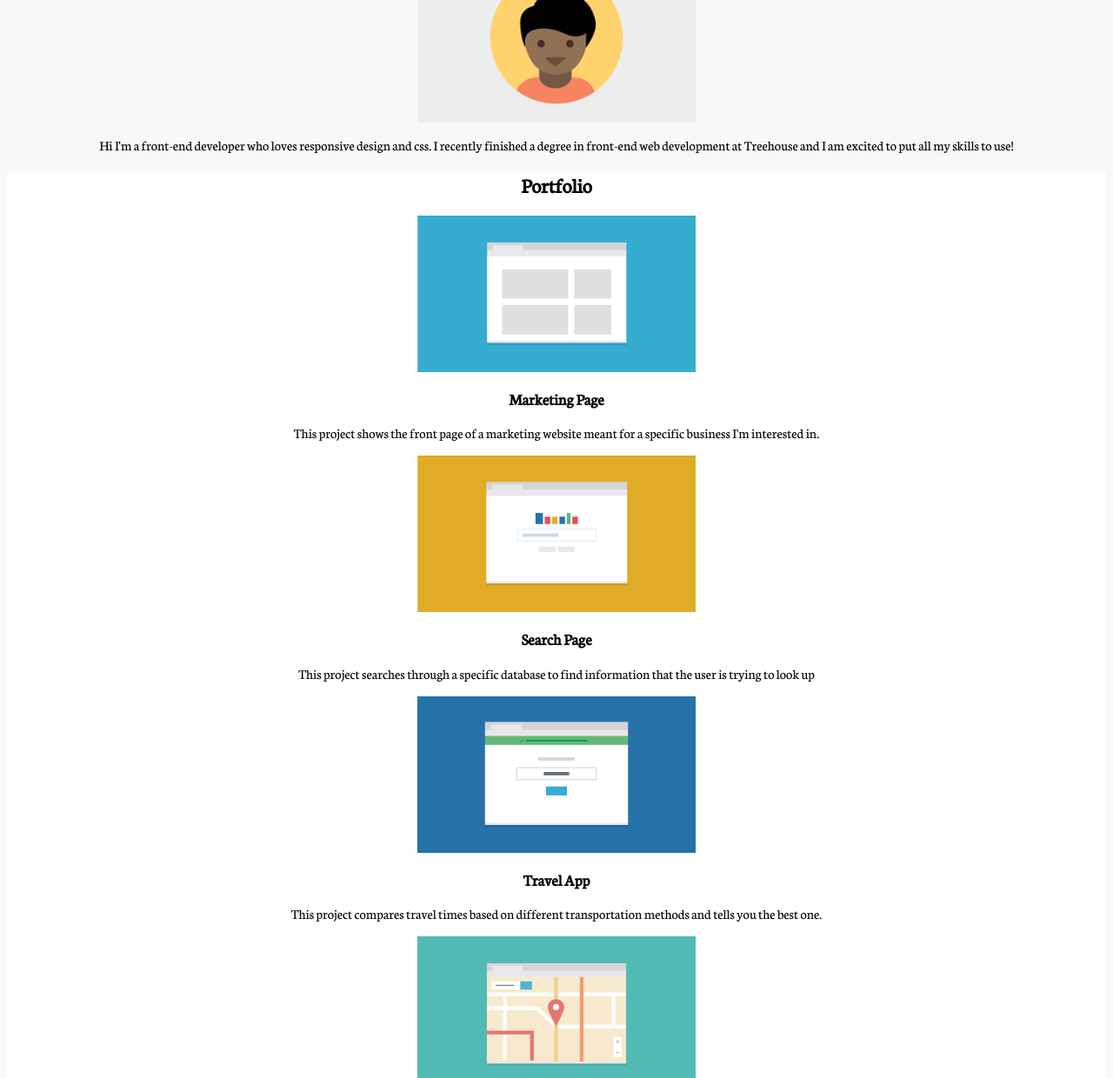
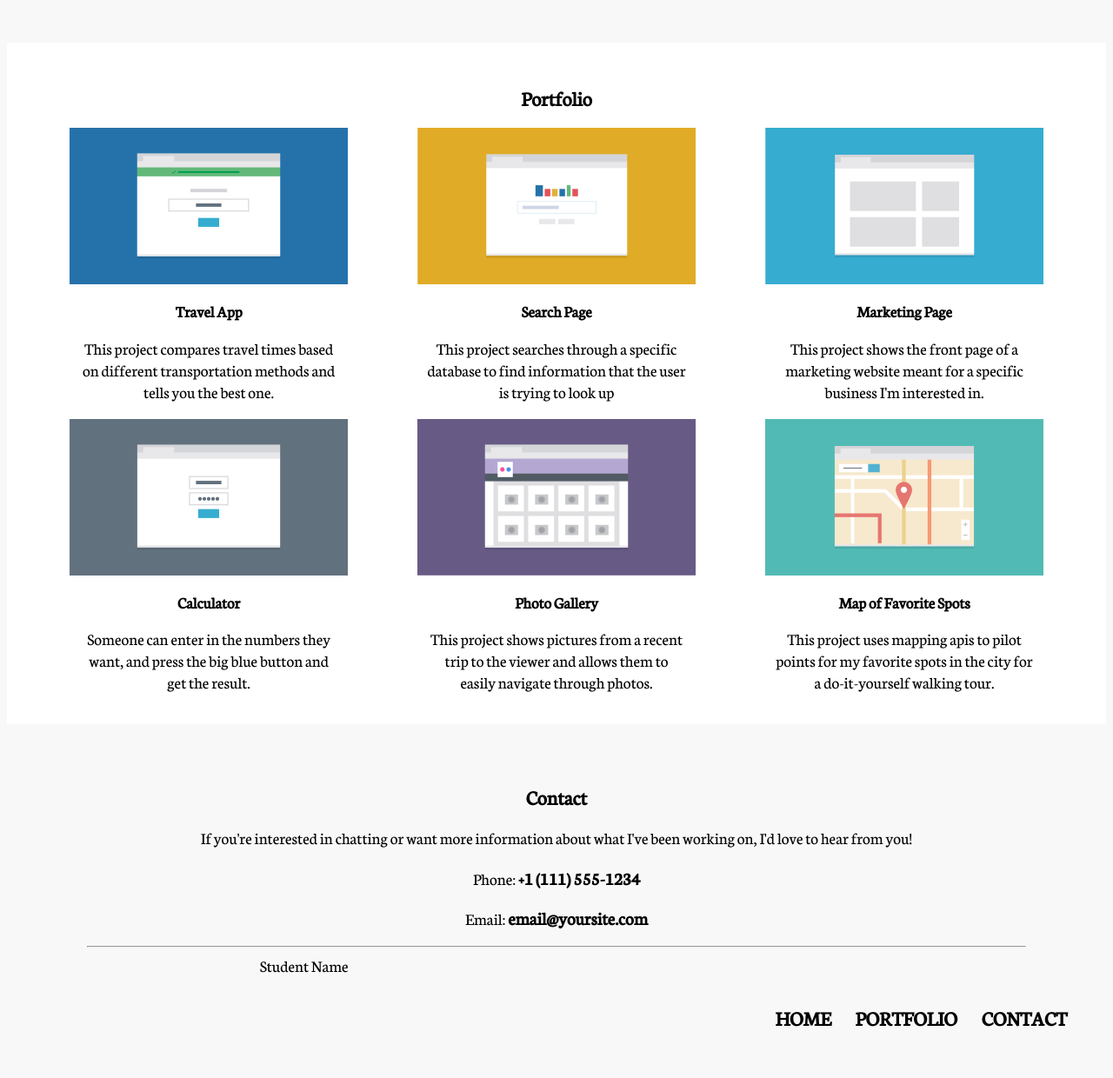
Before and after one commit to BrianJ-27/mobile-first, a plain HTML site: page index.html in a window 1280 px wide. Shown: the part 323-1563 px from the top of the page at 87% size. After the commit the page ends 1527 px from the top, so only its background shows below. Drawn offline with Linux system fonts and the light colour scheme.

Commit message:
More changes to my site

```diff
--- a/css/styles.css
+++ b/css/styles.css
@@ -15,6 +15,11 @@ body{
 
 main{
   background-color: #fff;
+  padding-bottom: 1em;
+}
+
+h2{
+  padding-top: 2em;
 }
 
 h1,
@@ -25,6 +30,23 @@ p,
   text-align: center;
 }
 
+p{
+  width: 75%;
+  margin: 0 auto;
+  font-size: 1.2em;
+  margin-bottom: 1em;
+}
+
+hr{
+  width: 90%;
+}
+
+span{
+  font-size: 1.1em;
+  font-weight: bolder;
+}
+
+/*------Layout Container Styles------*/
 .header-wrapper,
 .main-wrapper,
 .footer-wrapper{
@@ -34,15 +56,15 @@ p,
 
 .container{
   margin: 0 auto;
-
 }
 
+/*------Image Styles------*/
 img{
   display: block;
 }
 
 .main-img{
-  margin-top: 4em;
+  margin: 4em 0 0 0;
 }
 
 .main-img,
@@ -51,6 +73,7 @@ img{
   margin: 0 auto;
 }
 
+/*------Navigation Styles------*/
 .main-nav li{
   list-style-type: none;
   background-color: #fff;
@@ -66,14 +89,100 @@ img{
   font-weight: bold;
 }
 
+.backToTop{
+  float: right;
+  margin-right: .5em;
+  text-decoration: none;
+  color: #000;
+  text-transform: uppercase;
+}
 
+.bottomFooter2{
+  display: none;
+}
+/*-----Profile Styles------*/
 
+.profile{
+  padding: 3em 0 2em 0;
+}
+
+/*------Footer Styles------*/
+
+.bottomFooter p {
+  display: inline;
+  padding: 1em 0;
+}
+
+.bottomName{
+  margin-left: .5em;
+}
 
 @media only screen and (min-width: 768px) {
 
+.container,
+.main-img{
+  float: right;
+}
+
+.container{
+  width: 50%;
+}
+
+.main-nav{
+    margin: 0 auto;
+    text-align: center;
+}
+
+.main-nav li{
+  display: inline-block;
+  background-color: #f8f8f8;
+
+}
+
+  .profile p{
+    font-size: 2em;
+    text-align: left;
+  }
+
+  .bottomFooter{
+    display: none;
+  }
+
+  .bottomName{
+    width: 50%;
+  }
+
+  .bottomFooter2{
+    display: inline;
+  }
+
+  .clearfix::after{
+	content:"";
+	display: table;
+	clear: both;
+     }
 }
 
 @media only screen and (min-width: 1024px) {
 
+  h1{
+    margin-top: 5px;
+  }
 
+  .profile{
+    width: 90%;
+  }
+
+  .container{
+    width: 33.33%;
+  }
+
+  .main-nav{
+      display: inline;
+      float: right;
+  }
+
+  .name{
+    float: left;
+  }
 }
--- a/index.html
+++ b/index.html
@@ -9,17 +9,17 @@
     <title>Mobile-First Layout</title>
   </head>
   <body>
-    <header>
-      <h1 class="name">Student Name</h1>
+    <header class="header-content clearfix">
       <div class="header-wrapper">
-        <div class="nav-container">
+        <div class="nav-container clearfix">
+          <h1 class="name">Student Name</h1>
           <nav class="main-nav">
                 <li><a href="/">Home</a></li>
                 <li><a href="#portfolio">Portfolio</a></li>
                 <li><a href="#contact">Contact</a></li>
           </nav>
         </div>
-        <div class="container profile">
+        <div class="profile clearfix">
           <img src="images/responsive-layout-profile.png" alt="profile pic" class="main-img"/>
           <p>
             Hi I'm a front-end developer who loves responsive design and css. I recently finished a degree in front-end web development at Treehouse and I am excited to put all my skills to use!
@@ -29,7 +29,7 @@
     </header>
     <main id="porfolio">
       <h2>Portfolio</h2>
-      <div class="main-wrapper">
+      <div class="main-wrapper clearfix">
         <div class="marketing container">
           <img src="images/portfolio-1.png" alt="marketing picture" class="images">
           <h3>Marketing Page</h3>
@@ -64,7 +64,7 @@
     </main>
     <footer id="footer">
       <div class="footer-wrapper">
-        <div class="container" id="contact">
+        <div class="wrapper" id="contact">
           <h2>Contact</h2>
           <p>If you're interested in chatting or want more information about what I've been working on, I'd love to hear from you!
           </p>
@@ -73,8 +73,16 @@
         </div>
         <hr>
         <div class="bottomFooter">
-          <p>Student Name</p>
+          <p class="bottomName">Student Name</p>
           <p><a href="index.html" class="backToTop">Back to Top</a></p>
+        </div>
+        <div class="bottomFooter2">
+          <p class="bottomName">Student Name</p>
+          <nav class="main-nav">
+                <li><a href="/">Home</a></li>
+                <li><a href="#portfolio">Portfolio</a></li>
+                <li><a href="#contact">Contact</a></li>
+          </nav>
         </div>
       </div>
     </footer>
```
